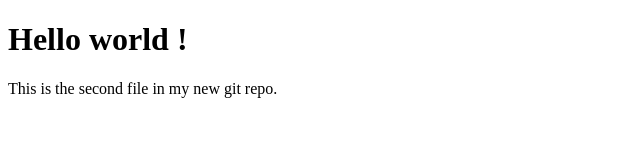
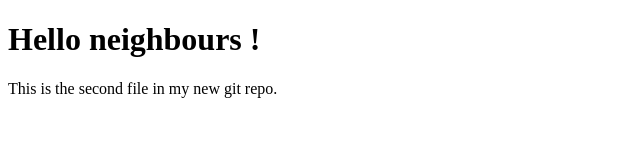
Before and after one commit to chetima12/devops, a plain HTML site: page index.html in a window 1280 px wide. Shown: the whole page, without its empty margins (0-640 px from the left). Drawn offline with Linux system fonts and the light colour scheme.

Commit message:
feat: Modified the h1

```diff
--- a/index.html
+++ b/index.html
@@ -6,7 +6,7 @@
     <title>Document</title>
 </head>
 <body>
-    <h1>Hello world !</h1>
+    <h1>Hello neighbours !</h1>
     <p>This is the second file in my new git repo.</p>
 </body>
 </html>
```
